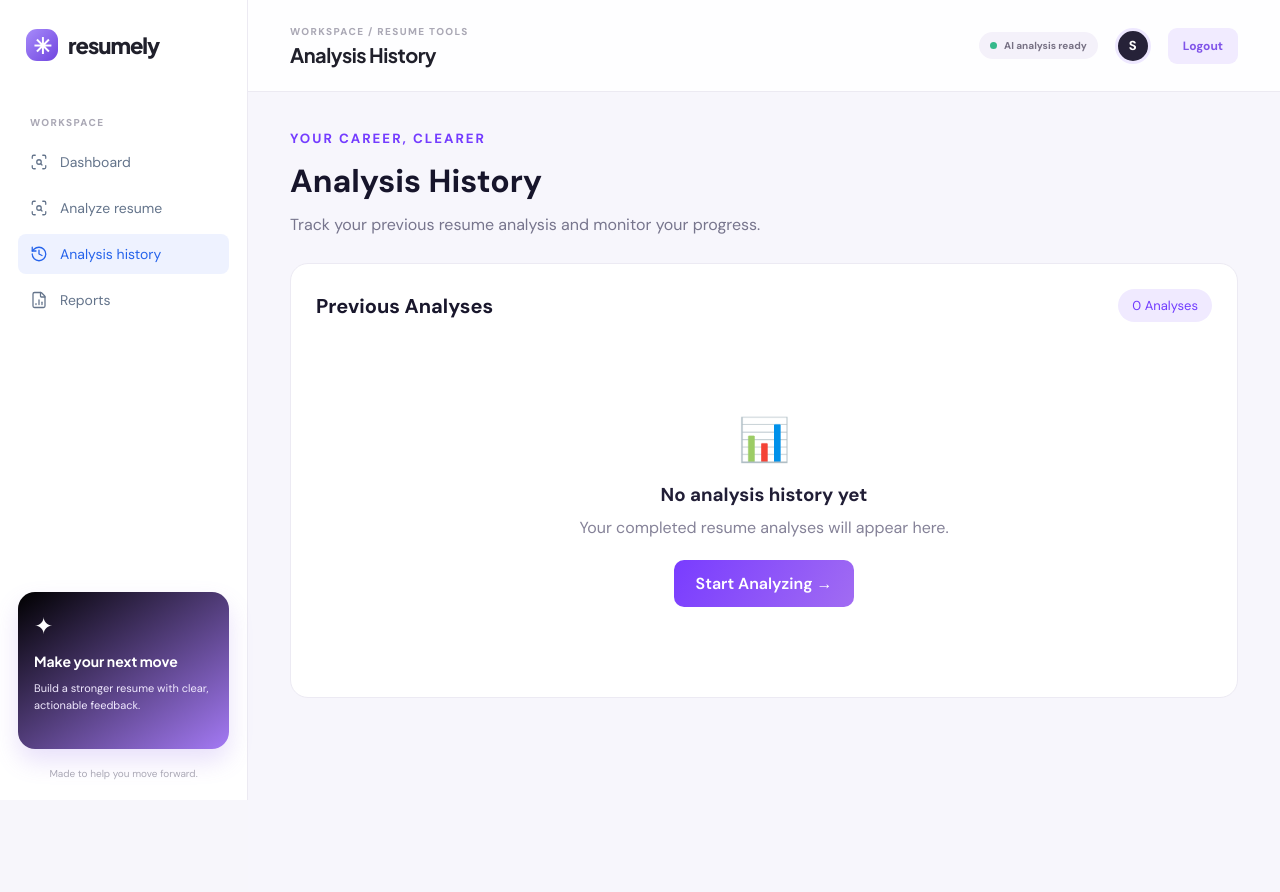
After one commit to RitamNaskar11/Resume_analyzer, a Flask app: page /history in a window 1280 px wide. The commit adds this page. Run offline with Flask 3, Linux system fonts and the light colour scheme; the visitor is signed in with stand-in values (Sample User, id 1).

Commit message:
code update

```diff
--- a/app.py
+++ b/app.py
@@ -11,7 +11,7 @@ from src.job_matcher import extract_job_skills
 from src.scoring import calculate_score
 from src.ai_analyzer import analyze_resume
 
-from models import db, User
+from models import db, User,AnalysisHistory
 import os
 
 from functools import wraps
@@ -130,6 +130,32 @@ def landing():
 def dashboard():
     return render_template("dashboard.html", user_name=session.get("user_name"))
 
+@app.route("/history")
+@login_required
+def history():
+    records = AnalysisHistory.query.filter_by(
+        user_id = session.get("user_id")
+    ).order_by(AnalysisHistory.created_at.desc()).all()
+
+    return render_template("history.html",records=records)
+
+@app.route("/delete_analysis/<int:record_id>", methods=["POST"])
+@login_required
+def delete_analysis(record_id):
+    # ... make sure to also update analysis_id to record_id inside this function ...
+
+
+    record=AnalysisHistory.query.filter_by(
+    id =record_id,
+    user_id = session.get("user_id")).first_or_404()
+
+    db.session.delete(record)
+    db.session.commit()
+
+    flash("Analysis record deleted successfully","success")
+    return redirect(url_for("history"))
+
+
 @app.route("/analyzer")
 @login_required
 def analyzer():
@@ -187,6 +213,17 @@ def analyze():
     # 7. Score calculate karo
     score, matched_skills, missing_skills = calculate_score(resume_skills, job_skills)
 
+    history_record = AnalysisHistory(
+        user_id=session.get("user_id"),
+        filename=filename,
+        score=score,
+        matched_skills=matched_skills,
+        missing_skills=missing_skills,
+
+    )
+    db.session.add(history_record)
+    db.session.commit()
+
     # 8. AI analysis
     ai_result = analyze_resume(
         resume_text, job_description, matched_skills, missing_skills
@@ -203,6 +240,7 @@ def analyze():
     return redirect(url_for("results"))
 
 
+
 if __name__ == "__main__":
 
     with app.app_context():
--- /dev/null
+++ b/static/history.css
@@ -0,0 +1,117 @@
+
+        .history-content {
+            padding: 35px 42px;
+            background: #f7f6fc;
+            min-height: 100vh;
+        }
+
+        .history-heading { margin-bottom: 28px; }
+        .history-heading small {
+            color: #743cff;
+            font-weight: 700;
+            letter-spacing: 2px;
+        }
+        .history-heading h1 {
+            font-size: 32px;
+            margin: 12px 0;
+            color: #17152b;
+        }
+        .history-heading p { color: #77758d; }
+
+        .history-card {
+            background: white;
+            border: 1px solid #eceaf3;
+            border-radius: 18px;
+            padding: 25px;
+            overflow-x: auto;
+        }
+
+
+        .history-top {
+            display: flex;
+            justify-content: space-between;
+            align-items: center;
+            gap: 15px;
+            margin-bottom: 25px;
+        }
+
+        .history-top h2 { font-size: 20px; color: #19172c; }
+
+        .history-count {
+            background: #f0eaff;
+            color: #713cff;
+            padding: 8px 14px;
+            border-radius: 20px;
+            font-size: 13px;
+        }
+
+        .history-table {
+            width: 100%;
+            border-collapse: collapse;
+            min-width: 650px;
+        }
+
+        .history-table th {
+            text-align: left;
+            padding: 16px 12px;
+            color: #9290a4;
+            font-size: 12px;
+            letter-spacing: 1px;
+            border-bottom: 1px solid #eeeaf5;
+        }
+
+        .history-table td {
+            padding: 19px 12px;
+            border-bottom: 1px solid #f0eef5;
+            color: #39364e;
+            font-size: 14px;
+        }
+
+        .file-name { font-weight: 600; color: #211e36; }
+
+        .score {
+            display: inline-block;
+            background: #eee8ff;
+            color: #713cff;
+            padding: 7px 12px;
+            border-radius: 20px;
+            font-weight: 700;
+        }
+
+        .skills { color: #77758d; }
+
+        .empty-history {
+            text-align: center;
+            padding: 65px 20px;
+        }
+
+        .empty-history .empty-icon {
+            font-size: 42px;
+            margin-bottom: 15px;
+        }
+
+        .empty-history h3 {
+            color: #211e36;
+            margin-bottom: 10px;
+        }
+
+        .empty-history p {
+            color: #858298;
+            margin-bottom: 22px;
+        }
+
+        .analyze-btn {
+            display: inline-block;
+            background: linear-gradient(120deg, #793cff, #a16cf2);
+            color: white;
+            padding: 13px 22px;
+            border-radius: 10px;
+            text-decoration: none;
+            font-weight: 600;
+        }
+
+        @media(max-width: 768px) {
+            .history-content { padding: 25px 18px; }
+            .history-heading h1 { font-size: 25px; }
+            .history-card { padding: 16px; }
+        }
--- a/static/style.css
+++ b/static/style.css
@@ -1090,6 +1090,21 @@ a {
     animation: spin .8s linear infinite
 }
 
+.delete-btn {
+    background: #fff0f0;
+    color: #e53935;
+    border: none;
+    padding: 9px 16px;
+    border-radius: 8px;
+    cursor: pointer;
+    font-weight: 600;
+}
+
+.delete-btn:hover {
+    background: #e53935;
+    color: white;
+}
+
 @keyframes spin {
     to {
         transform: rotate(360deg)
--- /dev/null
+++ b/templates/history.html
@@ -0,0 +1,169 @@
+<!DOCTYPE html>
+<html lang="en">
+
+<head>
+    <meta charset="UTF-8">
+    <meta name="viewport" content="width=device-width, initial-scale=1.0">
+    <title>Analysis History</title>
+
+    <link rel="preconnect" href="https://fonts.googleapis.com">
+    <link rel="preconnect" href="https://fonts.gstatic.com" crossorigin>
+    <link
+        href="https://fonts.googleapis.com/css2?family=DM+Sans:wght@400;500;600;700;800&family=Plus+Jakarta+Sans:wght@500;600;700;800&display=swap"
+        rel="stylesheet">
+
+    <link rel="stylesheet" href="{{ url_for('static', filename='style.css') }}">
+    <link rel="stylesheet" href="{{ url_for('static', filename='history.css') }}">
+
+    <script src="https://unpkg.com/lucide@latest"></script>
+
+</head>
+
+<body>
+
+    <div class="app-shell">
+
+        <aside class="sidebar" id="sidebar">
+            <a class="brand"><span class="brand-mark">✳</span><span>resumely</span></a>
+            <div class="workspace-label">WORKSPACE</div>
+
+            <div class="sidebar-menu">
+                <a href="{{ url_for('dashboard') }}" class="menu-item">
+                    <i data-lucide="scan-search"></i>
+                    <span>Dashboard</span>
+                </a>
+
+                <a href="{{ url_for('analyzer') }}" class="menu-item">
+                    <i data-lucide="scan-search"></i>
+                    <span>Analyze resume</span>
+                </a>
+                <a href="{{url_for('history')}}" class="menu-item active">
+                    <i data-lucide="history"></i>
+                    <span>Analysis history</span>
+                </a>
+                <a href="{{ url_for('results') }}" class="menu-item">
+                    <i data-lucide="file-chart-column"></i>
+                    <span>Reports</span>
+                </a>
+            </div>
+
+            <script>
+                lucide.createIcons();
+            </script>
+
+            <div class="sidebar-bottom">
+                <div class="upgrade-card">
+                    <div class="upgrade-spark">✦</div>
+                    <strong>Make your next move</strong>
+                    <p>Build a stronger resume with clear, actionable feedback.</p>
+                </div>
+                <div class="sidebar-foot">Made to help you move forward.</div>
+            </div>
+        </aside>
+
+        <main class="main-area">
+
+            <header class="topbar">
+                <div>
+                    <div class="eyebrow">WORKSPACE / RESUME TOOLS</div>
+                    <h1>Analysis History</h1>
+                </div>
+
+                <div class="topbar-actions">
+                    <span class="status-pill"><i></i> AI analysis ready</span>
+                    <div class="avatar">
+                        {{ session.get('user_name', 'R')[0]|upper }}
+                    </div>
+                    <a href="{{ url_for('logout') }}" class="logout-button">Logout</a>
+                </div>
+            </header>
+
+            <section class="history-content">
+
+                <div class="history-heading">
+                    <small>YOUR CAREER, CLEARER</small>
+                    <h1>Analysis History</h1>
+                    <p>Track your previous resume analysis and monitor your progress.</p>
+                </div>
+
+                <div class="history-card">
+
+                    <div class="history-top">
+                        <h2>Previous Analyses</h2>
+                        <span class="history-count">
+                            {{ records|length }} Analyses
+                        </span>
+                    </div>
+
+                    {% if records %}
+
+                    <table class="history-table">
+                        <thead>
+                            <tr>
+                                <th>RESUME FILE</th>
+                                <th>MATCH SCORE</th>
+                                <th>MATCHED SKILLS</th>
+                                <th>MISSING SKILLS</th>
+                                <th>DATE</th>
+                                <th>ACTION</th>
+                            </tr>
+                        </thead>
+
+                        <tbody>
+                            {% for record in records %}
+                            <tr>
+                                <td class="file-name">📄 {{ record.filename }}</td>
+
+                                <td>
+                                    <span class="score">
+                                        {{ "%.1f"|format(record.score) }}%
+                                    </span>
+                                </td>
+
+                                <td class="skills">
+                                    {{ record.matched_skills|length }}
+                                </td>
+
+                                <td class="skills">
+                                    {{ record.missing_skills|length }}
+                                </td>
+
+                                <td>
+                                    {{ record.created_at.strftime('%d %b %Y') if record.created_at else 'N/A' }}
+                                </td>
+                            </tr>
+
+                            <td>
+                                <form action="{{ url_for('delete_analysis', record_id=record.id) }}" method="POST">
+
+                                    <button type="submit" class="delete-btn">
+                                        Delete
+                                    </button>
+
+                                </form>
+                            </td>
+                            {% endfor %}
+                        </tbody>
+                    </table>
+
+                    {% else %}
+
+                    <div class="empty-history">
+                        <div class="empty-icon">📊</div>
+                        <h3>No analysis history yet</h3>
+                        <p>Your completed resume analyses will appear here.</p>
+                        <a href="{{ url_for('analyzer') }}" class="analyze-btn">
+                            Start Analyzing →
+                        </a>
+                    </div>
+
+                    {% endif %}
+
+                </div>
+            </section>
+
+        </main>
+    </div>
+</body>
+
+</html>
```
Also changed, not shown: models.py (+14 -1 lines), templates/analyzer.html (+9 -6 lines), templates/dashboard.html (+4 -4 lines), templates/index.html (+13 -10 lines).
